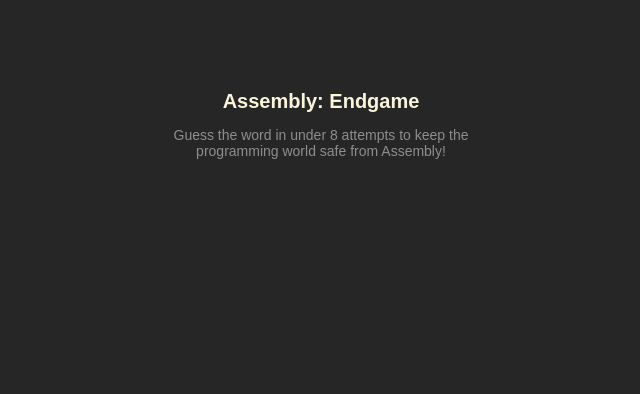
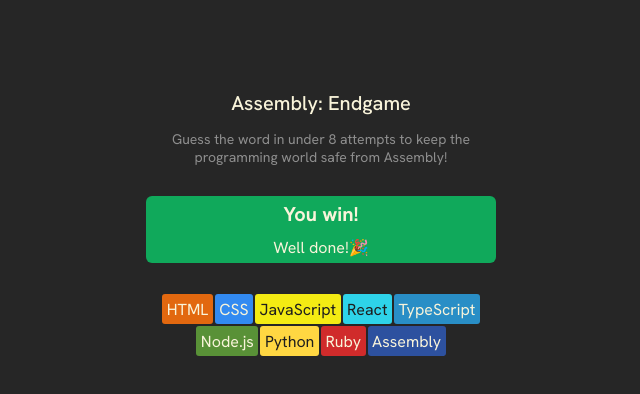
Before and after one commit to tiff3b/Assembly-Endgame, a React (Vite) app: page / in a window 1280 px wide. Shown: the top 394 px of the page, without its empty margins (319-959 px from the left). Built offline with nearby package versions, Linux system fonts and the light colour scheme.

Commit message:
Added game status and language elements

```diff
--- a/components/Header.jsx
+++ /dev/null
@@ -1,8 +0,0 @@
-export default function Header () {
-    return (
-        <header>
-            <h1>Assembly: Endgame</h1>
-            <p>Guess the word in under 8 attempts to keep the programming world safe from Assembly!</p>
-        </header>
-    )
-}
--- a/index.html
+++ b/index.html
@@ -4,6 +4,10 @@
     <meta charset="UTF-8" />
     <link rel="icon" type="image/svg+xml" href="/favicon.svg" />
     <meta name="viewport" content="width=device-width, initial-scale=1.0" />
+    <link rel="preconnect" href="https://fonts.googleapis.com">
+    <link rel="preconnect" href="https://fonts.gstatic.com" crossorigin>
+    <link href="https://fonts.googleapis.com/css2?family=Hanken+Grotesk:ital,wght@0,100..900;1,100..900&display=swap" rel="stylesheet">
+    <link rel="stylesheet" href="/index.css">
     <title>assembly-endgame</title>
   </head>
   <body>
--- a/src/App.jsx
+++ b/src/App.jsx
@@ -1,13 +1,37 @@
 import { useState } from 'react'
 import './App.css'
-import Header from "../components/Header.jsx"
+import languages from './language.js'
 
 export default function Endgame() {
+
+    const languageElements = languages.map((lang) =>{
+        return(
+            <span
+               key={lang.name}
+               name={lang.name}
+               style={{
+                backgroundColor: lang.backgroundColor,
+                color: lang.color
+            }}
+            >
+                {lang.name}
+            </span>
+        )
+    })
+
     return (
-        <>
         <main>
-            <Header/>
+            <header>
+                <h1>Assembly: Endgame</h1>
+                <p>Guess the word in under 8 attempts to keep the programming world safe from Assembly!</p>
+            </header>
+            <section className="game-status">
+                <h2>You win!</h2>
+                <p>Well done!🎉</p>
+            </section>
+            <section className="language-chips">
+                {languageElements}
+            </section>
         </main>
-        </>
     )
 }
--- a/src/index.css
+++ b/src/index.css
@@ -21,6 +21,8 @@ header {
 header h1 {
     font-size: 1.25em;
     color: #f9f4da;
+    font-weight: 500;
+    margin: 0
 }
 
 header p {
@@ -28,3 +30,36 @@ header p {
   font-size: 0.875em;
   color: #8e8e8e;
 }
+
+.game-status{
+  background-color: #10a95b;
+  display: flex;
+  flex-direction: column;
+  align-items: center;
+  border-radius: 6px;
+  margin-block: 30px;
+  color: #f9f4da;
+}
+
+h2{
+  font-size: 1.25em;
+  margin: 5px;
+}
+
+.game-status p {
+  margin: 5px;
+}
+
+.language-chips{
+  display: flex;
+  flex-direction: row;
+  flex-wrap: wrap;
+  justify-content: center;
+  width: 350px;
+}
+
+span{
+  border-radius: 3px;
+  padding: 4.5px;
+  margin: 1px;
+}
--- /dev/null
+++ b/src/language.js
@@ -0,0 +1,47 @@
+export default [
+    {
+        name: "HTML",
+        backgroundColor: "#E2680F",
+        color: "#F9F4DA",
+    },
+    {
+        name: "CSS",
+        backgroundColor: "#328AF1",
+        color: "#F9F4DA",
+    },
+    {
+        name: "JavaScript",
+        backgroundColor: "#F4EB13",
+        color: "#1E1E1E",
+    },
+    {
+        name: "React",
+        backgroundColor: "#2ED3E9",
+        color: "#1E1E1E",
+    },
+    {
+        name: "TypeScript",
+        backgroundColor: "#298EC6",
+        color: "#F9F4DA",
+    },
+    {
+        name: "Node.js",
+        backgroundColor: "#599137",
+        color: "#F9F4DA",
+    },
+    {
+        name: "Python",
+        backgroundColor: "#FFD742",
+        color: "#1E1E1E",
+    },
+    {
+        name: "Ruby",
+        backgroundColor: "#D02B2B",
+        color: "#F9F4DA",
+    },
+    {
+        name: "Assembly",
+        backgroundColor: "#2D519F",
+        color: "#F9F4DA",
+    },
+]
```
